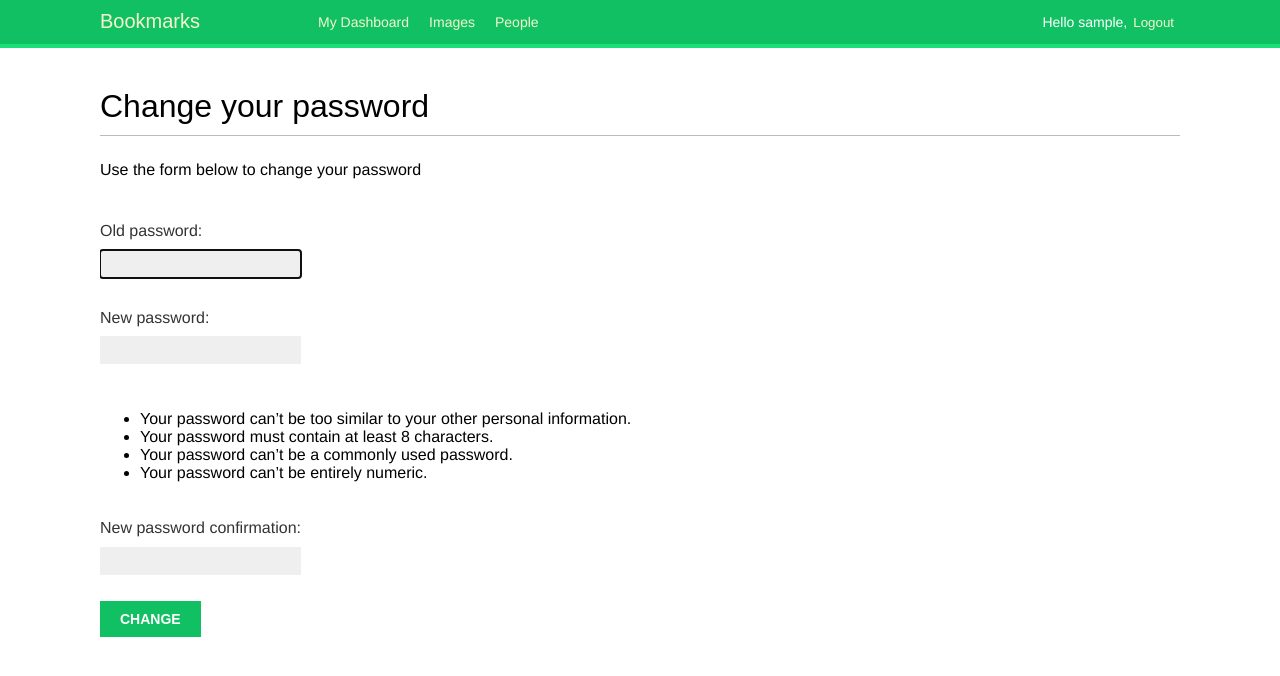
After one commit to KamranMaqbool/social_website_with_django, a Django app: page /account/password-change/ in a window 1280 px wide. The commit adds this page. Shown: the top 676 px of the page. Run offline with Django 4.2, Linux system fonts and the light colour scheme; the visitor is signed in with stand-in values (Sample User, id 1); some web fonts are replaced.

Commit message:
Added change password form view & change password done view, and also add urls for reset password

```diff
--- a/account/templates/base.html
+++ b/account/templates/base.html
@@ -6,7 +6,7 @@
     <meta charset="UTF-8">
     <meta name="viewport" content="width=device-width, initial-scale=1.0">
     <title>{% block title%}{% endblock %}</title>
-    <link rel="stylesheet" href="{% static " css/base.css" %}">
+    <link rel="stylesheet" href="{% static "css/base.css" %}">
 </head>
 
 <body>
@@ -29,6 +29,7 @@
             {% if request.user.is_authenticated %}
             Hello {{request.user.username|default:request.user.username}},
             <form action="{% url "logout" %}" method="post">
+                {% csrf_token %}
                 <button type="submit">Logout</button>
             </form>
             {% else %}
--- /dev/null
+++ b/account/templates/registration/password_change_form.html
@@ -0,0 +1,15 @@
+{% extends "base.html" %}
+
+{% block title%}Change your Password{% endblock %}
+
+{% block content %}
+    <h1>Change your password</h1>
+    <p>Use the form below to change your password</p>
+    <form method="post">
+        {{form.as_p}}
+        <p>
+            <input type="submit" value="Change">
+        </p>
+        {% csrf_token %}
+    </form>
+{% endblock %}
--- a/account/urls.py
+++ b/account/urls.py
@@ -8,6 +8,12 @@ urlpatterns = [
 
     path("login/", auth_views.LoginView.as_view(), name="login"),
     path("logout/", auth_views.LogoutView.as_view(), name="logout"),
+    path("password-change/", auth_views.PasswordChangeView.as_view(), name="password_change"),
+    path("password-change/done/", auth_views.PasswordChangeDoneView.as_view(), name="password_change_done"),
+    path("password-reset/", auth_views.PasswordResetView.as_view, name="password_reset"),
+    path("password-reset/done/", auth_views.PasswordResetDoneView.as_view(), name="password_reset_done"),
+    path("password-reset/<uidb64>/<token>/", auth_views.PasswordResetConfirmView.as_view(), name="password_reset_confirm"),
+    path("password-reset/complete/", auth_views.PasswordResetCompleteView.as_view(), name="passwrod_reset_complete"),
 
-    path('dashboard/', dashboard, name="dashboard")
+    path("", dashboard, name="dashboard")
 ]
```
Also changed, not shown: account/templates/registration/logout.html (+2 -5 lines), account/templates/registration/password_change_done.html (added, +8 -0 lines).
